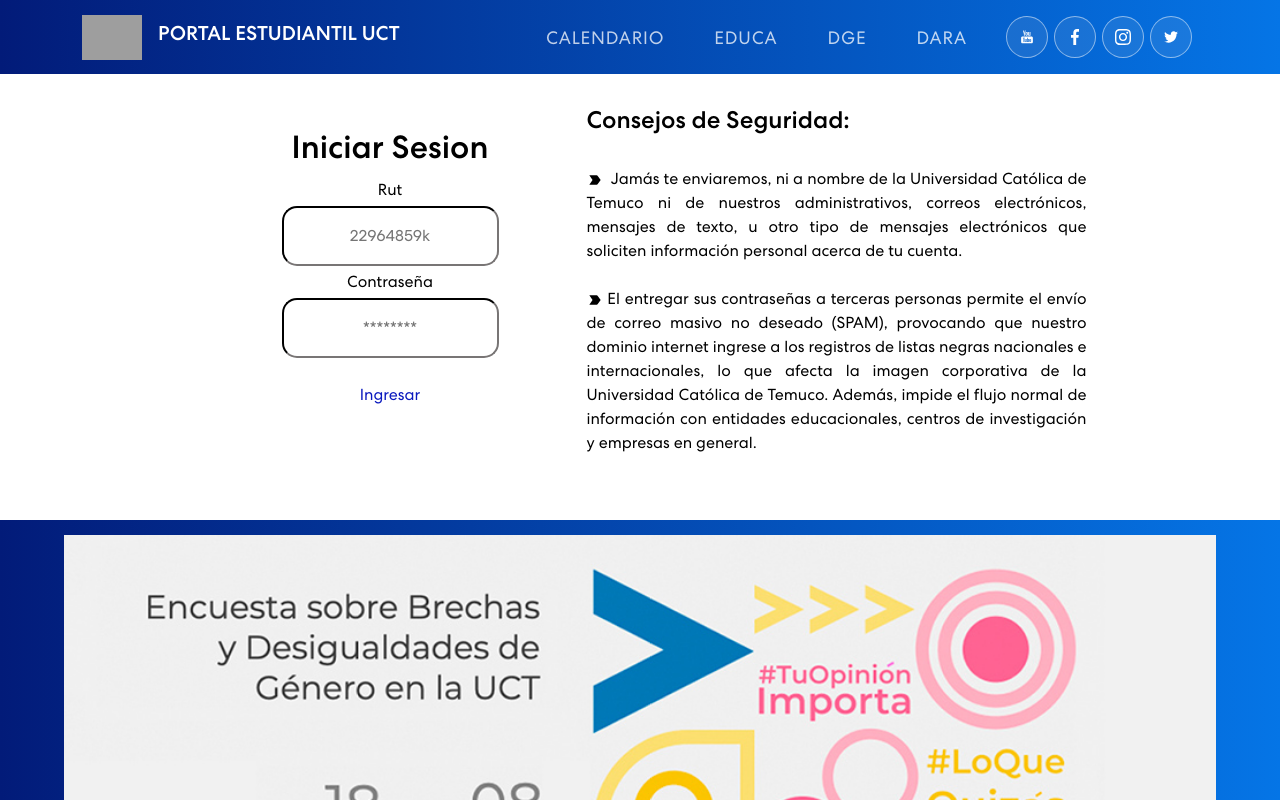
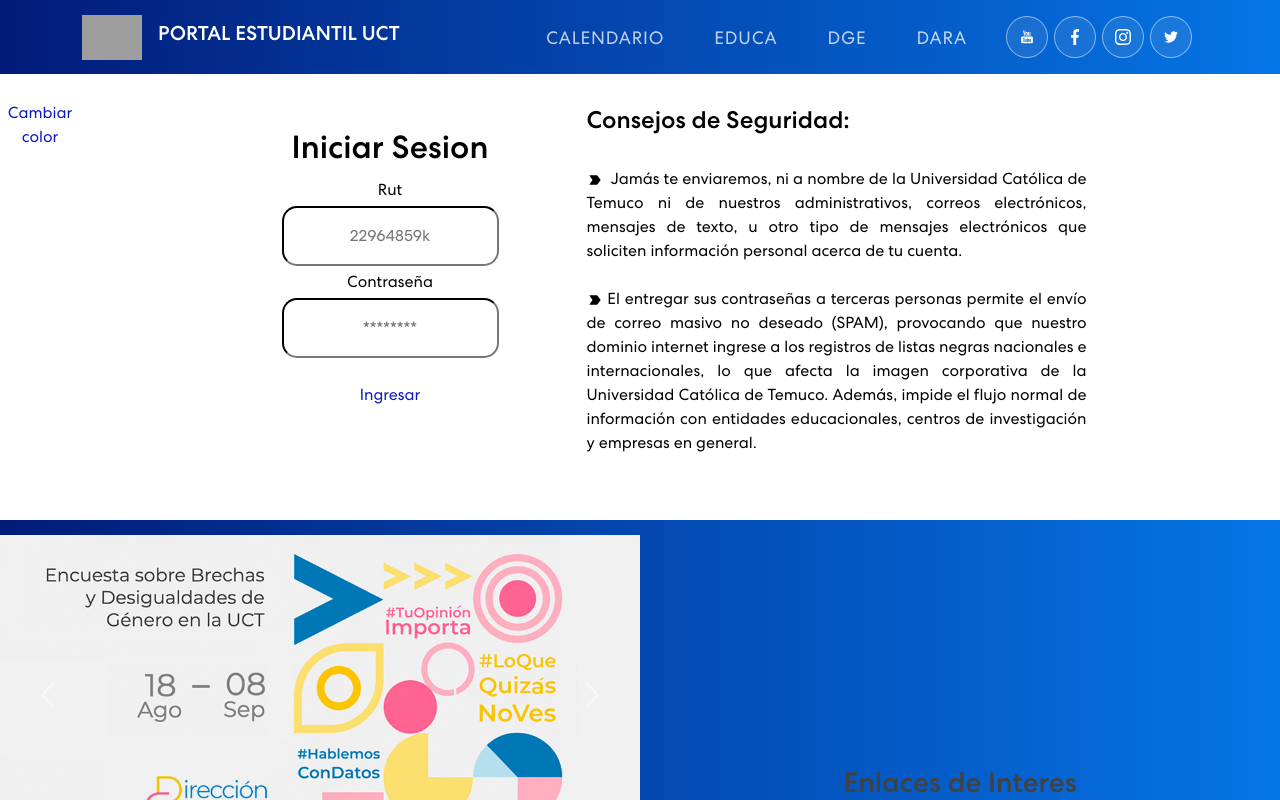
Before and after one commit to jorge-conejeros/Integracion-IV, a React (Create React App) app in the folder reactfront/: page / in a window 1280 px wide. Shown: the top 800 px of the page. Built offline with nearby package versions, Linux system fonts and the light colour scheme; grey boxes are pictures that could not be loaded.

Commit message:
Boton Cambio de Color

```diff
--- a/reactfront/src/Styles/Home.css
+++ b/reactfront/src/Styles/Home.css
@@ -24,3 +24,19 @@
 .Contacto-container {
     margin-top: 80px;
 }
+
+.big-container {
+    display: flex;
+    align-items: flex-end;
+}
+
+.botoncito {
+    width: 70px;
+    height: 70px;
+    border-radius: 15px;
+    padding: 0;
+    position: absolute;
+    top: 50px;
+    left: 5px;
+
+}
--- a/reactfront/src/pages/Home.js
+++ b/reactfront/src/pages/Home.js
@@ -8,20 +8,41 @@
 import Contenido from '../components/Contenido'
 import '../Styles/Home.css'
 
+var flag = 0;
+
+function cambia(){
+  if(flag == 0){
+    document.getElementById('prueba').style.background="linear-gradient(to right, #021B79, #0575E6)";
+    document.getElementById('btn-theme').style.background="#021B79";
+    document.getElementById('prueba').style.color="white";
+    document.getElementById('btn-theme').style.color="white";
+    flag =1 ;
+  }else{
+    document.getElementById('prueba').style.background="white";
+    document.getElementById('btn-theme').style.background="white";
+    document.getElementById('prueba').style.color="black";
+    document.getElementById('btn-theme').style.color="#021B79";
+    flag = 0 ;
+  }
+}
+
 const Home = () => {
   return(
     <>
     <div className='nav-container'>
       <NavBar/>
     </div>
-    <div className='login-container'>
+    <div className='login-container' id='prueba'>
+      <button id='btn-theme' className='botoncito' type="submit" onClick={() => cambia()}>Cambiar color</button>
       <Login />
     </div>
+    <div className='big-container'>
     <div className='banner-container'>
       <Banner/>
     </div>
     <div className='Accesos-container'>
       <AccesosDirect />
+    </div>
     </div>
     <div className='Contacto-container'>
       <Contacto />
```
